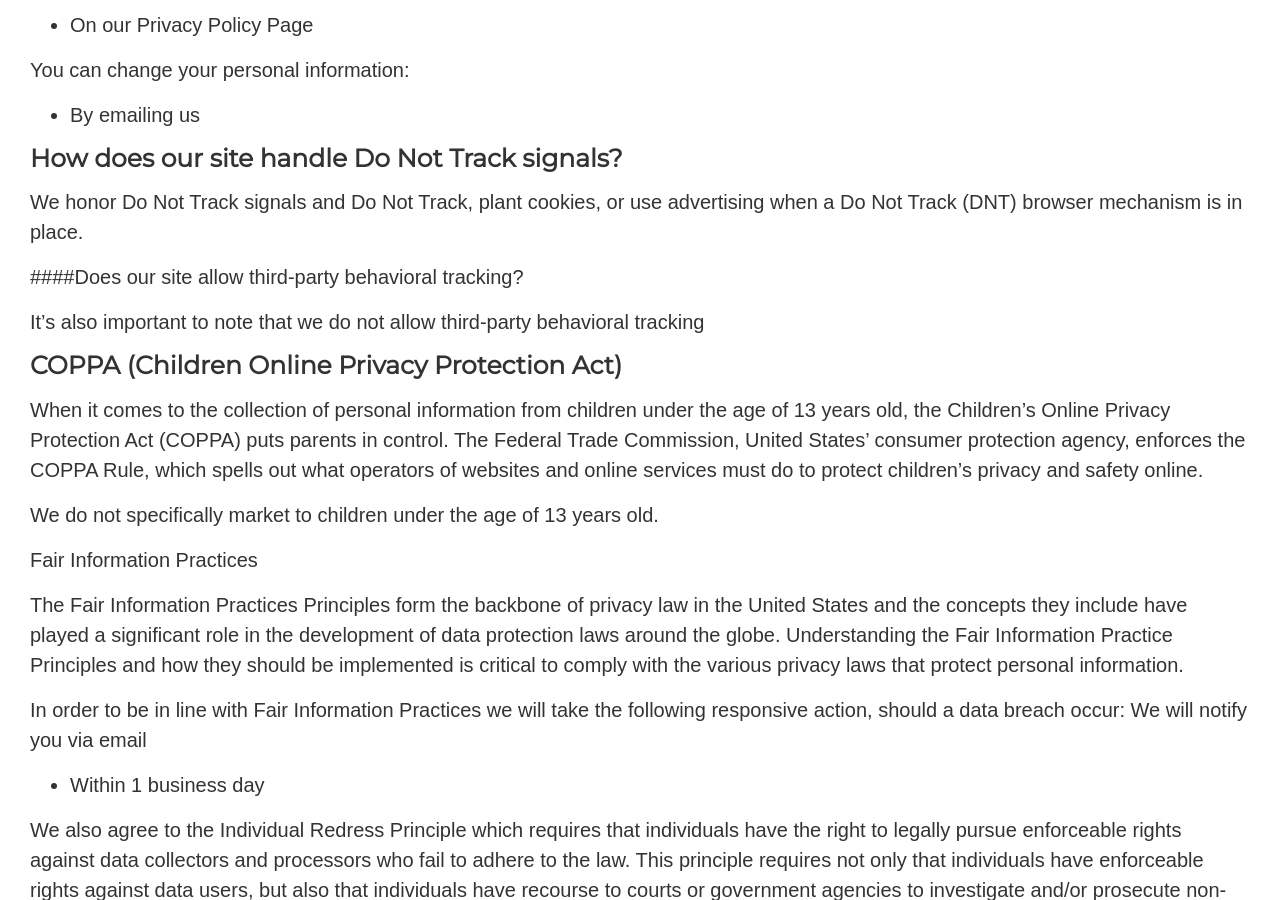
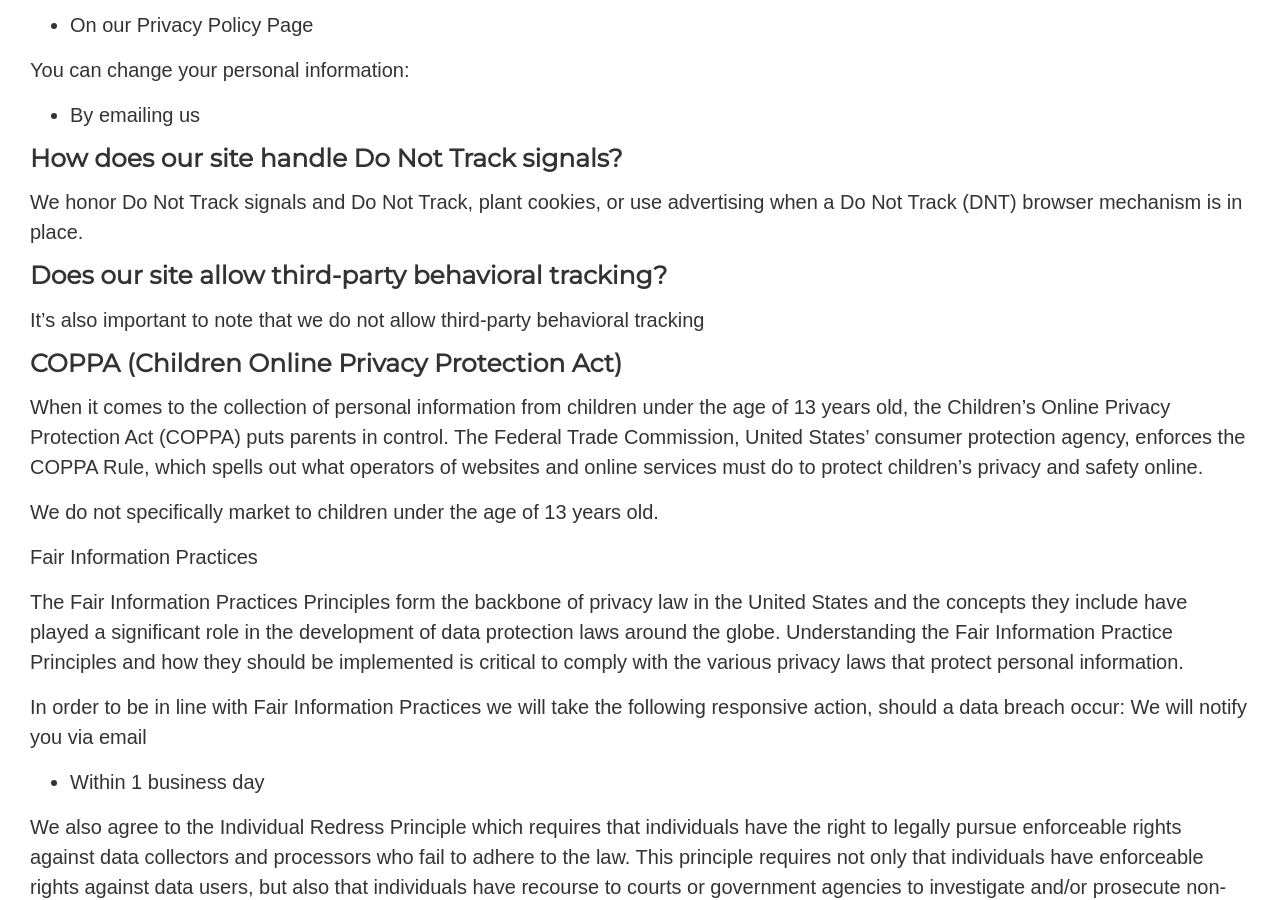
Before and after one commit to dullesjustice/site, a Jekyll site: the page built from privacy.md, in a window 1280 px wide and 900 px high, scrolled down 2743 px. Built offline with Jekyll 4.4.1, drawn with Linux system fonts in a browser that asks for light colours; some web fonts are replaced; part of the change alters nothing that is shown.

```diff
--- a/privacy.md
+++ b/privacy.md
@@ -1,6 +1,7 @@
 ---
 layout: page
 title: www.dullesjustice.org Privacy Policy
+footer_image: Homepage-photo2.jpg
 ---
 
 This privacy policy has been compiled to better serve those who are concerned with how their 'Personally Identifiable Information' (PII) is being used online. PII, as described in US privacy law and information security, is information that can be used on its own or with other information to identify, contact, or locate a single person, or to identify an individual in context. Please read our privacy policy carefully to get a clear understanding of how we collect, use, protect or otherwise handle your Personally Identifiable Information in accordance with our website.
@@ -88,7 +89,7 @@ You can change your personal information:
 
 We honor Do Not Track signals and Do Not Track, plant cookies, or use advertising when a Do Not Track (DNT) browser mechanism is in place.
 
-####Does our site allow third-party behavioral tracking?
+#### Does our site allow third-party behavioral tracking?
 
 It's also important to note that we do not allow third-party behavioral tracking
 
```
